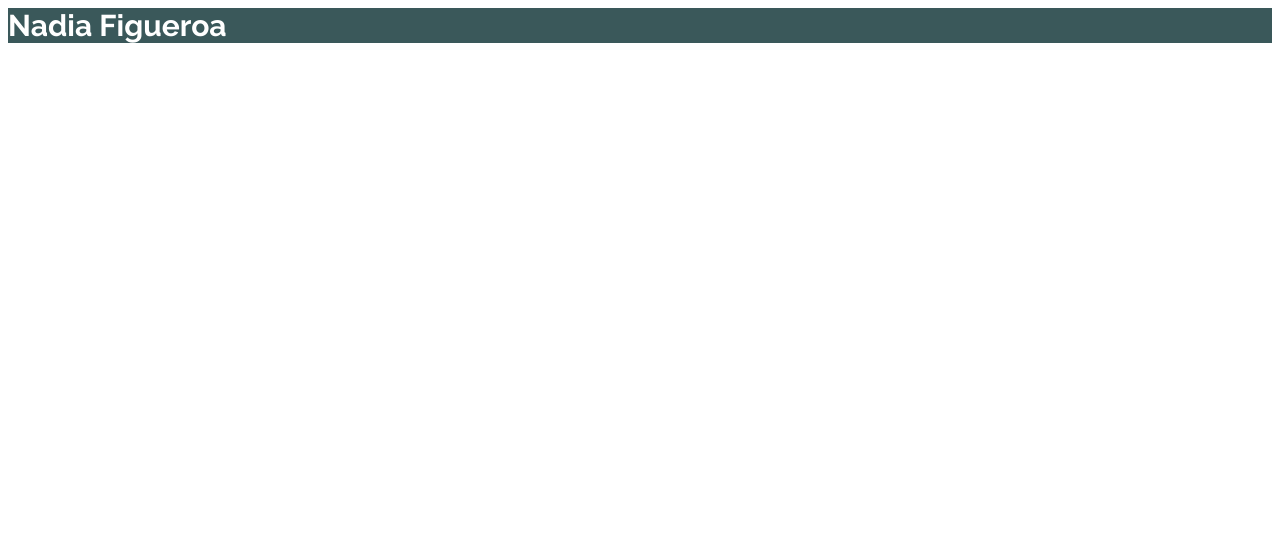
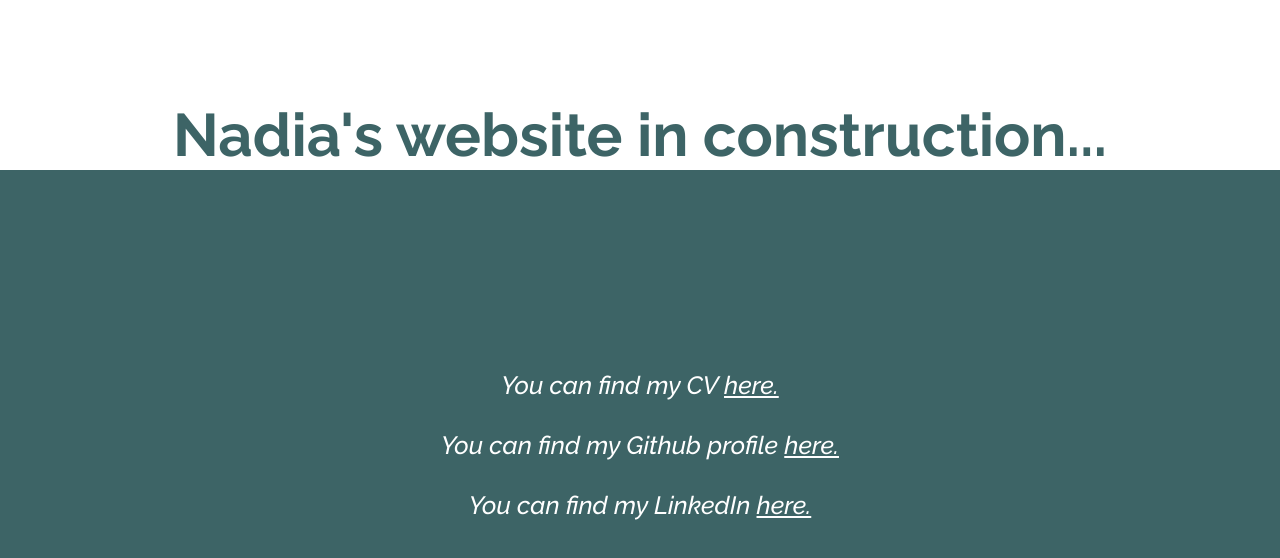
Before and after one commit to nadiafigo/nadiafigo.github.io, a plain HTML site: page index.html in a window 1280 px wide. Drawn offline with Linux system fonts and the light colour scheme.

Commit message:
In construction page with contact info

```diff
--- a/index.html
+++ b/index.html
@@ -4,6 +4,12 @@
     <link rel="stylesheet" href="style.css">
   </head>
   <body>
-    <h1>Nadia Figueroa</h1>
+    <h1>Nadia's website in construction...</h1>
+    <div class="contact">
+      <p>You can find my CV <a href="https://drive.google.com/file/d/18UaENGzNYJ7oxu7NnLMLi2L9V6fJ3uSW/view?usp=sharing">here.</a></p>
+      <p>You can find my Github profile <a href="https://github.com/nadiafigo">here.</a></p>
+      <p>You can find my LinkedIn <a href="https://www.linkedin.com/in/nadiafigueroa/">here.</a></p>
+    </div>
+
   </body>
 </html>
--- a/style.css
+++ b/style.css
@@ -2,12 +2,8 @@
 
 :root
 {
-    --Soft-red: hsl(7, 99%, 70%);
-    --Yellow: hsl(51, 100%, 49%);
-    --Blue: hsl(200, 100%, 62%);
-    --Dark-desaturated-cyan: hsl(167, 40%, 24%);
-    --Dark-blue: hsl(184, 22%, 29%);
-    --Dark-moderate-cyan: hsl(168, 34%, 41%);
+    --Dark-cyan: hsl(168, 34%, 41%);
+    --Dark-blue: hsl(183, 25%, 32%);
     --Very-dark-desaturated-blue: hsl(212, 27%, 19%);
     --Very-dark-grayish-blue: hsl(213, 9%, 39%);
     --Dark-grayish-blue: hsl(232, 10%, 55%);
@@ -15,10 +11,40 @@
     --White: hsl(0, 0%, 100%);
 }
 
+body {
+    background-color: var(--Dark-blue);
+    margin: 0;
+    padding: 0;
+}
+
 h1 {
- font-size:30px;
- color: var(--White);
- font-family: Raleway;
- font-weight: 700;
- background-color: var(--Dark-blue);
+    font-size:60px;
+    color: var(--Dark-blue);
+    font-family: Raleway;
+    font-weight: 700;
+    padding: 100px;
+    padding-bottom: 0;
+    text-align: center;
+    background-color: var(--White);
+
 }
+
+.contact {
+    margin-top: 200px;
+}
+
+p {
+    font-size:25px;
+    color: var(--White);
+    font-family: Raleway;
+    font-weight: 500;
+    font-style: italic;
+    margin: 30px;
+    text-align: center;
+}
+
+a {
+    color: var(--White);
+    font-family: Raleway;
+    text-align: center;
+}
```
